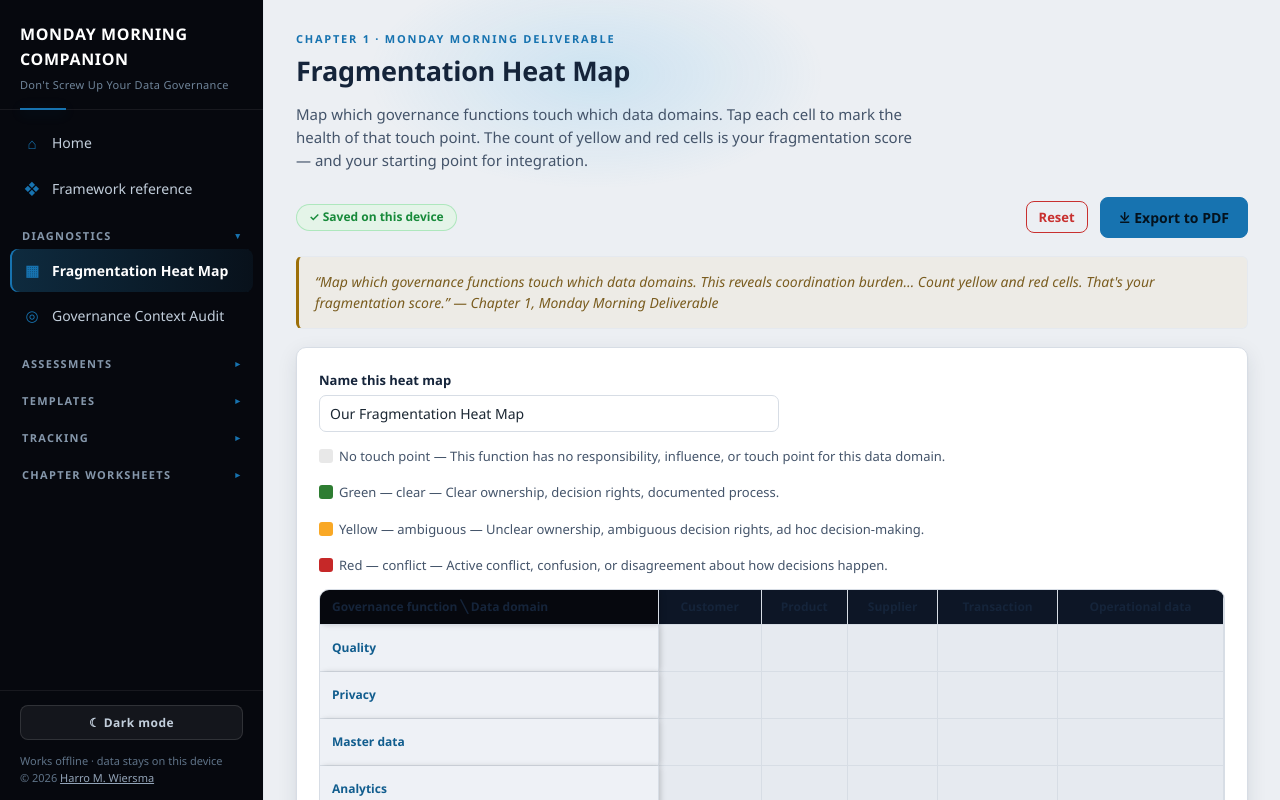
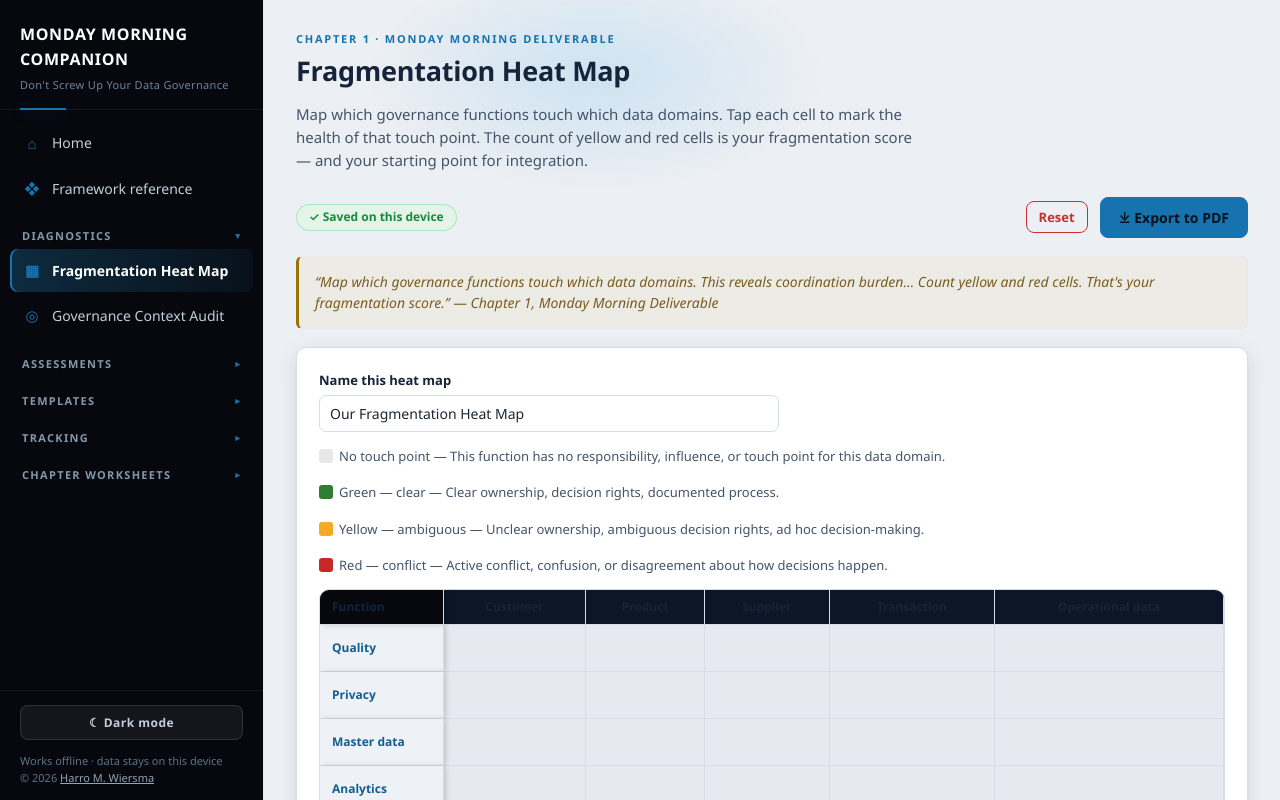
Before and after one commit to harrowiersma/monday, a React (Vite) app: page /tools/heat-map in a window 1280 px wide. Built offline with nearby package versions, Linux system fonts and the light colour scheme.

Commit message:
Make heat-map function column compact
The function column was sizing to a long corner label and taking over
half the screen on mobile. Fix it to 124px and shorten the corner
label to "Function" so the data-domain columns get usable room.

```diff
--- a/src/index.css
+++ b/src/index.css
@@ -582,6 +582,15 @@ table.heatmap thead th:first-child {
   z-index: 3;
 }
 
+/* Heat-map function column — keep it compact so the data-domain columns
+   get the room they need. */
+.heatmap-fn thead th:first-child,
+.heatmap-fn tbody th {
+  width: 124px;
+  min-width: 124px;
+  max-width: 124px;
+}
+
 .legend {
   display: flex;
   gap: 16px;
--- a/src/tools/HeatMap.tsx
+++ b/src/tools/HeatMap.tsx
@@ -223,10 +223,10 @@ export default function HeatMap() {
         </div>
 
         <div className="heatmap-wrap">
-          <table className="heatmap">
+          <table className="heatmap heatmap-fn">
             <thead>
               <tr>
-                <th>Governance function ╲ Data domain</th>
+                <th>Function</th>
                 {doc.columns.map((c) => (
                   <th key={c.id}>{c.label}</th>
                 ))}
```
